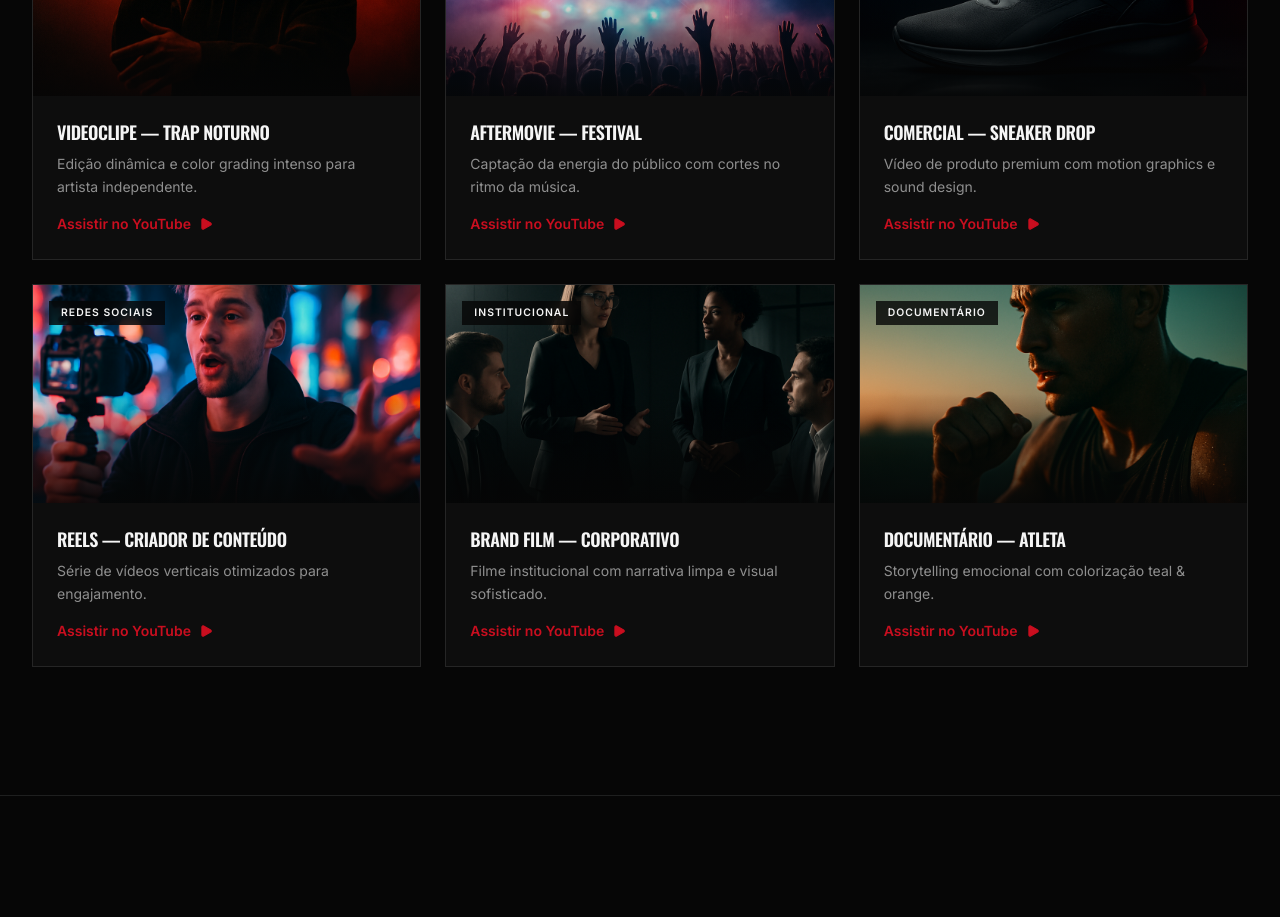
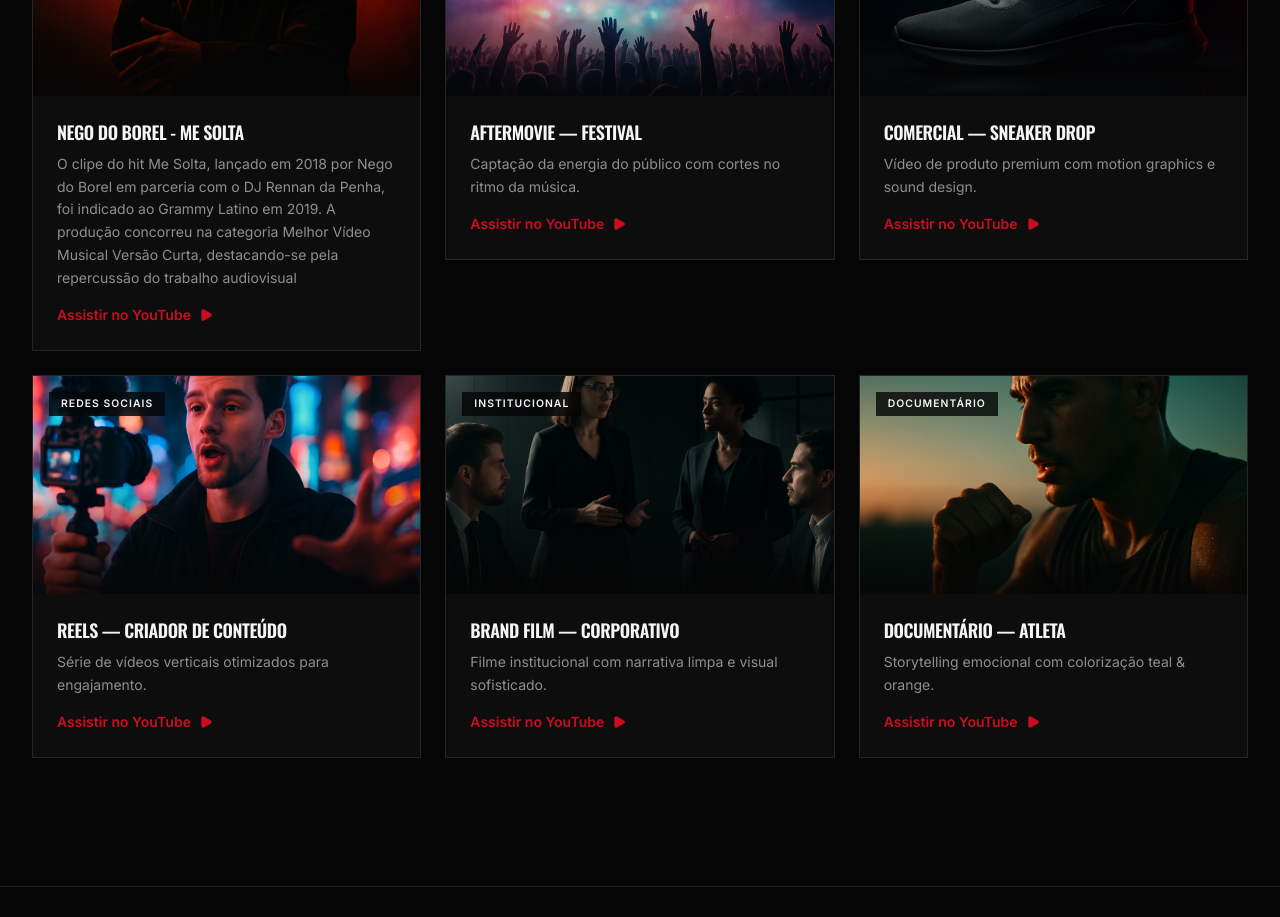
Before and after one commit to youwinoficial/site-youwin, a Next.js app: page / in a window 1280 px wide. Shown: the part 2920-3837 px from the top of the page. Built offline with nearby package versions, Linux system fonts and the light colour scheme.

Commit message:
feat: update portfolio project details for Nego do Borel videoclipe\n\nUpdated project title, description, and YouTube link for "Me Solta"

```diff
--- a/components/portfolio.tsx
+++ b/components/portfolio.tsx
@@ -4,11 +4,11 @@ import { Reveal } from "@/components/reveal"
 
 const PROJECTS = [
   {
-    title: "Videoclipe — Trap Noturno",
+    title: "Nego do Borel - Me Solta",
     category: "Videoclipe",
-    description: "Edição dinâmica e color grading intenso para artista independente.",
+    description: "O clipe do hit Me Solta, lançado em 2018 por Nego do Borel em parceria com o DJ Rennan da Penha, foi indicado ao Grammy Latino em 2019. A produção concorreu na categoria Melhor Vídeo Musical Versão Curta, destacando-se pela repercussão do trabalho audiovisual",
     image: "/images/portfolio-videoclipe.png",
-    href: "https://youtube.com",
+    href: "https://youtu.be/FY3m6hMyh3g?is=hvkI0W8kjKA9Fo-u",
   },
   {
     title: "Aftermovie — Festival",
```
